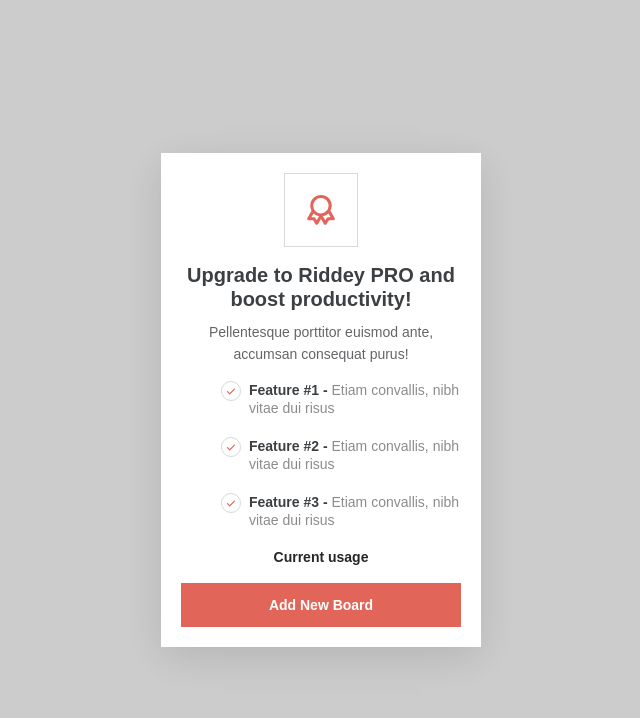
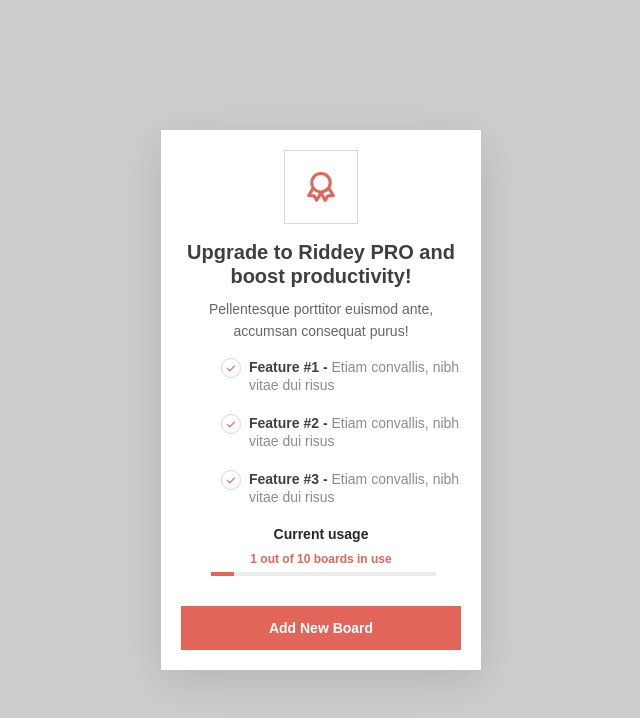
Before and after one commit to Ifunanyacollins/riddey-modal, a React app: page / in a window 1280 px wide. Shown: the top 718 px of the page, without its empty margins (319-959 px from the left). Built offline with nearby package versions, Linux system fonts and the light colour scheme; a web font is replaced by a local one.

Commit message:
feat:tracker and progress bar

```diff
--- /dev/null
+++ b/globals.d.ts
@@ -0,0 +1 @@
+declare module '*.css';
--- a/src/App.tsx
+++ b/src/App.tsx
@@ -1,7 +1,7 @@
 import React from "react";
 import PlanUgrade from "./components/planUpgrade";
 
-function App(props) {
+function App() {
   return (
     <div>
       <PlanUgrade />
--- a/src/components/planUpgrade/index.tsx
+++ b/src/components/planUpgrade/index.tsx
@@ -1,9 +1,10 @@
-import React from "react";
+import React, { useState } from "react";
 import Modal from "../modal";
 import Button from "../button";
 import { Badge } from "../icon";
 import styles from "./planUpgrade.module.css";
 import Check from "../icon/check";
+import ProgressBar from "../progressBar";
 
 const features = [
   {
@@ -22,6 +23,7 @@ const features = [
 ];
 
 function PlanUgrade() {
+  const [progressValue, setProgressValue] = useState<number>(1);
   return (
     <Modal width={320} open={true} closabel={false} footer={null}>
       <div className={styles["planUpgrade-container"]}>
@@ -46,7 +48,19 @@ function PlanUgrade() {
           </ul>
         </div>
         <h3 className={styles["planUpgrade-footer__text"]}>Current usage</h3>
-        <Button block>Add New Board</Button>
+        <h4
+          className={styles["tracker-text"]}
+        >{`${progressValue} out of 10 boards in use`}</h4>
+        <div className={styles["progress-container"]}>
+          <ProgressBar type="danger" value={(progressValue / 10) * 100} />
+        </div>
+        <Button
+          disabled={progressValue === 10}
+          block
+          onClick={() => setProgressValue((prev) => ++prev)}
+        >
+          Add New Board
+        </Button>
       </div>
     </Modal>
   );
@@ -72,6 +86,4 @@ const ListItem = ({
   );
 };
 
-// 2 out of 10 boards in use
-
 export default PlanUgrade;
--- a/src/components/planUpgrade/planUpgrade.module.css
+++ b/src/components/planUpgrade/planUpgrade.module.css
@@ -35,6 +35,7 @@ margin-top: 10px;
     line-height: 24px;
     text-align: center;
     color: #242628;
+    margin-bottom: 5px;
  }
 
  .planUpgrade-list {
@@ -51,11 +52,6 @@ margin-top: 10px;
     color:  #8A8C8E;
     gap: 8px;
 }
-strong {
-    font-weight: 700;
-    color: #3C4043;
-}
-
 
 .planUpgrade-list--icon {
     height: 20px;
@@ -69,3 +65,21 @@ strong {
     flex-shrink: 0;
 
 }
+
+strong {
+    font-weight: 700;
+    color: #3C4043;
+}
+
+.tracker-text {
+    font-weight: 700;
+    font-size: 12px;
+    line-height: 16px;
+    text-align: center;
+    color: #e26559;
+    margin-top: 2px;
+    margin-bottom: 5px;
+}
+.progress-container {
+    margin: 0 25px 30px 30px;
+}
--- /dev/null
+++ b/src/components/progressBar/index.tsx
@@ -0,0 +1,25 @@
+import React from "react";
+import styles from "./progressBar.module.css";
+type ProgressBarProps = {
+  type: "danger" | "success" | "warning";
+  value?: number;
+};
+function ProgressBar({ type, value = 10 }: ProgressBarProps) {
+  const progressType: any = {
+    danger: "progress-bar--danger",
+    warning: "progress-bar--warning",
+    success: "progress-bar--success",
+  };
+  return (
+    <div className={`${styles["progress-bar"]} `}>
+      <div
+        style={{ width: `${value}%` }}
+        className={`${styles["progress-bar__bar"]} ${
+          styles[progressType[type]]
+        }`}
+      ></div>
+    </div>
+  );
+}
+
+export default ProgressBar;
--- /dev/null
+++ b/src/components/progressBar/progressBar.module.css
@@ -0,0 +1,24 @@
+.progress-bar {
+    width: 100%;
+    height: 4px;
+    background-color: #EBECEC;
+    margin-bottom: 10px;
+    overflow: hidden;
+}
+.progress-bar--danger {
+   background-color: #E26559;
+}
+
+.progress-bar--success {
+    background-color: #669900;
+ }
+
+ .progress-bar--warning {
+    background-color:  #ffcc33;
+ }
+
+
+.progress-bar__bar {
+    height: 100%;
+    transition: all 500ms ease-out;
+}
--- a/src/index.tsx
+++ b/src/index.tsx
@@ -11,7 +11,3 @@ root.render(
     <App />
   </React.StrictMode>
 );
-
-// If you want to start measuring performance in your app, pass a function
-// to log results (for example: reportWebVitals(console.log))
-// or send to an analytics endpoint. Learn more: https://bit.ly/CRA-vitals
--- a/src/styles/global.css
+++ b/src/styles/global.css
@@ -16,6 +16,8 @@
     margin: 0;
   }
 
+
+
   button {
     position: relative;
     cursor: pointer;
```
